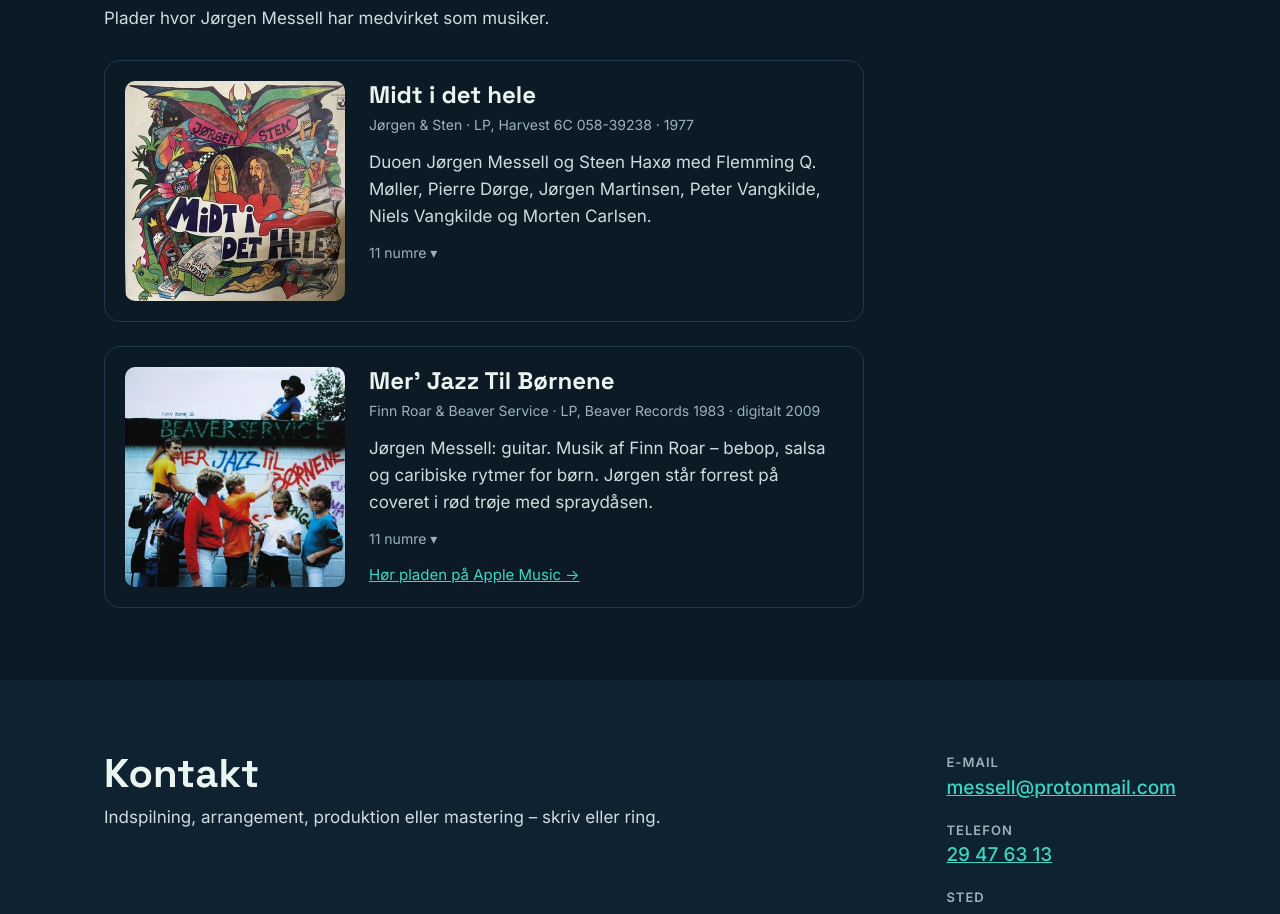
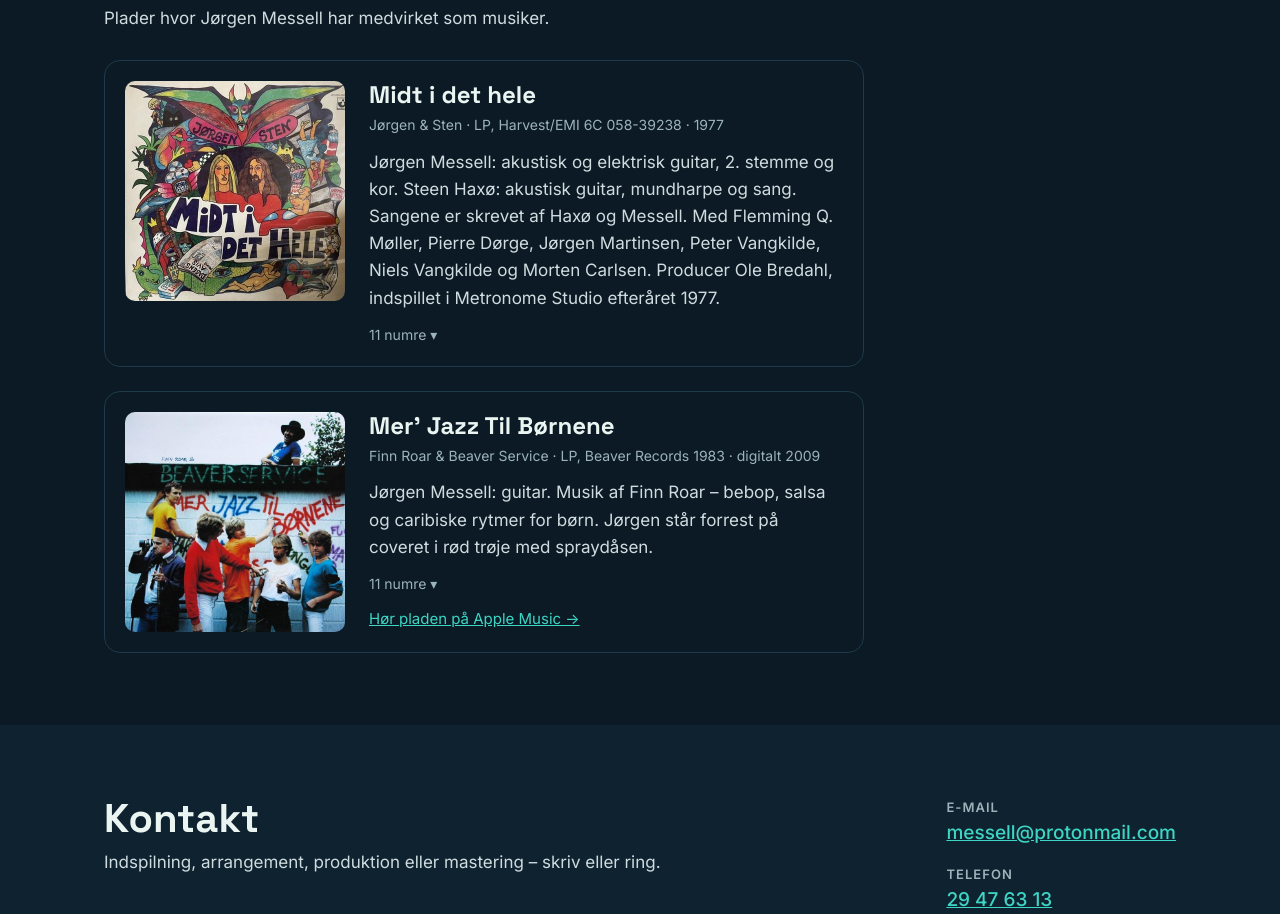
Before and after one commit to Messell/soundmusicstudio.dk, a plain HTML site: page index.html in a window 1280 px wide. Shown: the part 3586-4500 px from the top of the page. Drawn offline with nearby package versions, Linux system fonts and the light colour scheme.

Commit message:
Midt i det hele: medvirkende, tider og forfattere fra bagsiden
Co-Authored-By: Claude Opus 5.5 <noreply@anthropic.com>
Claude-Session: https://claude.ai/code/session_013WDuyvHaxdo95nzpFJCx5f

```diff
--- a/index.html
+++ b/index.html
@@ -90,9 +90,9 @@ footer{padding:32px 0;font-size:14px;color:var(--ink3)}
 <p class="intro">Plader hvor Jørgen Messell har medvirket som musiker.</p>
 <article class="rel"><img src="img/midt-i-det-hele.jpg" width="440" height="450" alt="Cover: Jørgen &amp; Sten – Midt i det hele, farverig tegning med de to musikere i midten">
 <div class="info"><h3>Midt i det hele</h3>
-<p class="meta">Jørgen &amp; Sten · LP, Harvest 6C 058-39238 · 1977</p>
-<p style="margin:12px 0 0;color:var(--ink2)">Duoen Jørgen Messell og Steen Haxø med Flemming Q. Møller, Pierre Dørge, Jørgen Martinsen, Peter Vangkilde, Niels Vangkilde og Morten Carlsen.</p>
-<details class="cd"><summary><span class="meta">11 numre</span></summary><ol><li>Er der moms (på en sang om kærlighed)</li><li>Tjene penge</li><li>Jeg er træt</li><li>Præster og baroner</li><li>Dagens avis</li><li>Det er dejligt</li><li>Domus Vista</li><li>Kun</li><li>Vi er os (Psykolægen)</li><li>Emma</li><li>Blænde ti</li></ol></details>
+<p class="meta">Jørgen &amp; Sten · LP, Harvest/EMI 6C 058-39238 · 1977</p>
+<p style="margin:12px 0 0;color:var(--ink2)">Jørgen Messell: akustisk og elektrisk guitar, 2. stemme og kor. Steen Haxø: akustisk guitar, mundharpe og sang. Sangene er skrevet af Haxø og Messell. Med Flemming Q. Møller, Pierre Dørge, Jørgen Martinsen, Peter Vangkilde, Niels Vangkilde og Morten Carlsen. Producer Ole Bredahl, indspillet i Metronome Studio efteråret 1977.</p>
+<details class="cd"><summary><span class="meta">11 numre</span></summary><ol><li>Er der moms (på sang og kærlighed) · 2:26</li><li>Tjene penge · 3:34</li><li>Jeg er træt · 3:40</li><li>Præster og baroner · 3:34 <small>(Morten B.-Smith)</small></li><li>Dagens avis · 6:14</li><li>Det er dejligt · 5:23</li><li>Domus Vista · 4:31</li><li>Kun · 3:59</li><li>Vi er os (Psykolægen) · 2:48</li><li>Emma · 3:52 <small>(Morten B.-Smith)</small></li><li>Blænde ti · 3:11</li></ol></details>
 </div></article>
 <article class="rel" style="margin-top:24px"><img src="img/mer-jazz-til-boernene.jpg" width="640" height="640" alt="Cover: Finn Roar &amp; Beaver Service – Mer' Jazz Til Børnene. Jørgen Messell står forrest i rød trøje med en spraydåse.">
 <div class="info"><h3>Mer’ Jazz Til Børnene</h3>
```
